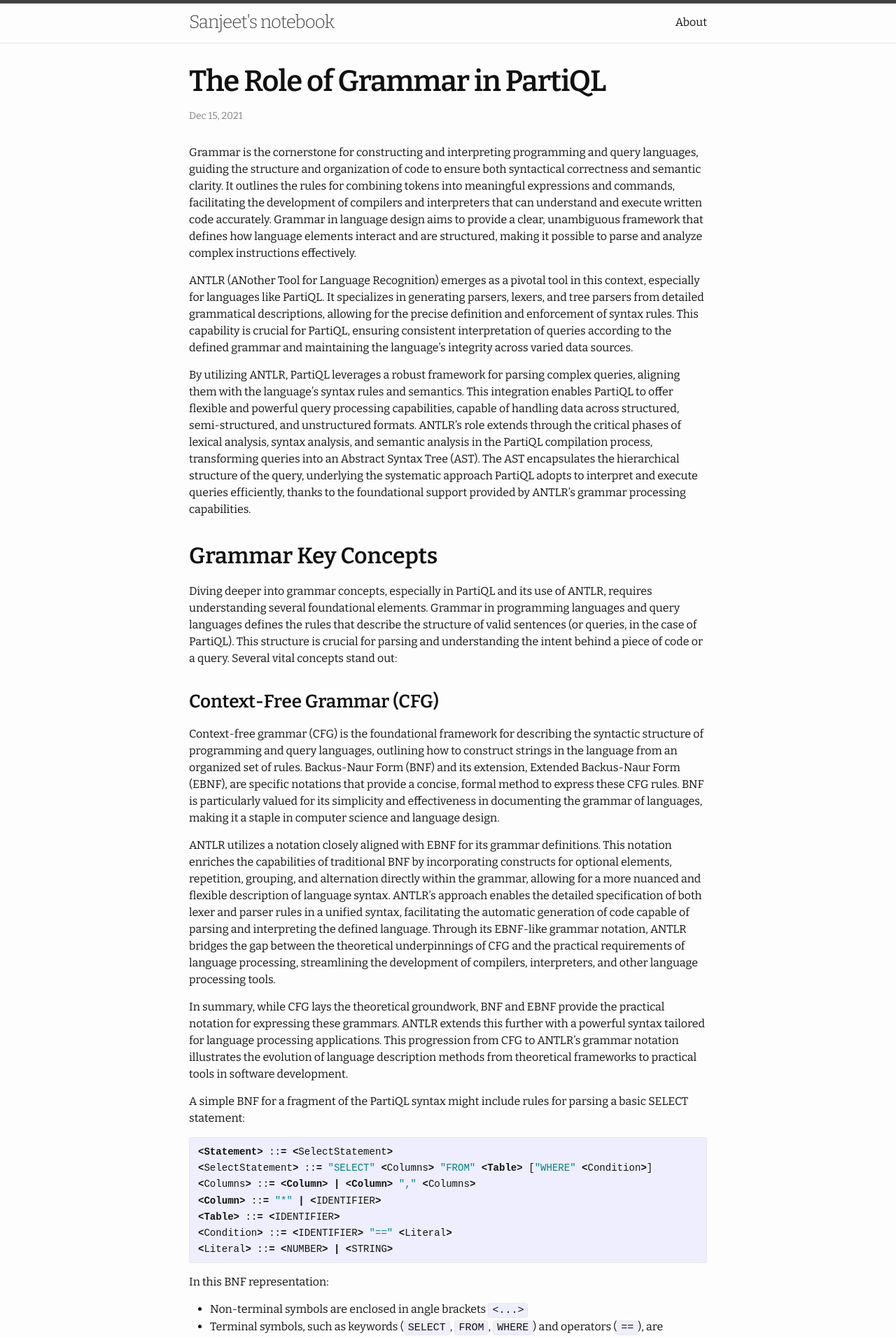
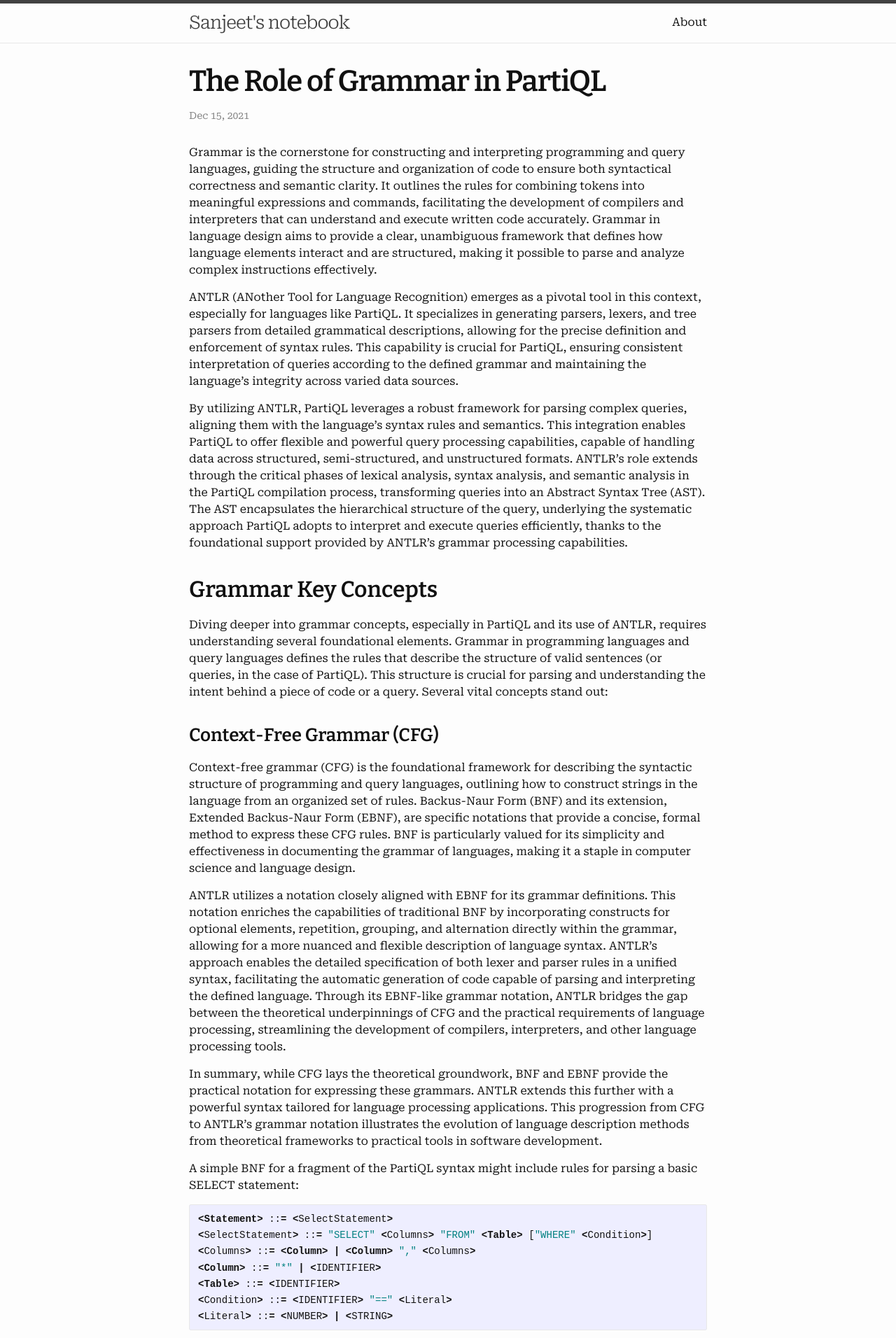
Before and after one commit to sahays/sahays.github.io, a Jekyll site: the page built from _posts/2021-12-15-the-role-of-grammar-in-partiql.md, in a window 1280 px wide. Shown: the top 1912 px of the page at 70% size. Built offline with Jekyll 4.4.1, drawn with Linux system fonts in a browser that asks for light colours; some web fonts are replaced.

Commit message:
post mod

```diff
--- a/_includes/head.html
+++ b/_includes/head.html
@@ -7,6 +7,9 @@
   <link href="https://fonts.googleapis.com/css2?family=Bitter:ital,wght@0,100..900;1,100..900&display=swap"
     rel="stylesheet">
   <link href="https://fonts.googleapis.com/css2?family=Spline+Sans+Mono&display=swap" rel="stylesheet">
+  <link
+    href="https://fonts.googleapis.com/css2?family=Roboto+Serif:ital,opsz,wght@0,8..144,100..900;1,8..144,100..900&display=swap"
+    rel="stylesheet">
   {%- seo -%}
   <link rel="stylesheet" href="{{ "/assets/css/style.css" | relative_url }}">
   {%- feed_meta -%}
--- a/assets/css/style.scss
+++ b/assets/css/style.scss
@@ -5,7 +5,7 @@
 	"minima/initialize";
 
 body {
-	font-family: "Bitter", serif;
+	font-family: "Roboto Serif", serif;
 	font-weight: 400;
 }
 
@@ -17,5 +17,6 @@
 h2,
 h3,
 h4 {
+	font-family: "Bitter", serif;
 	font-weight: 600;
 }
```
